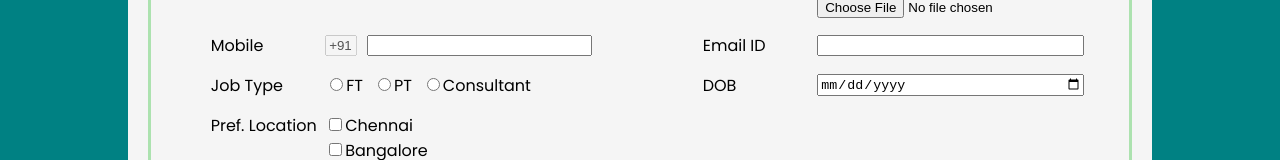
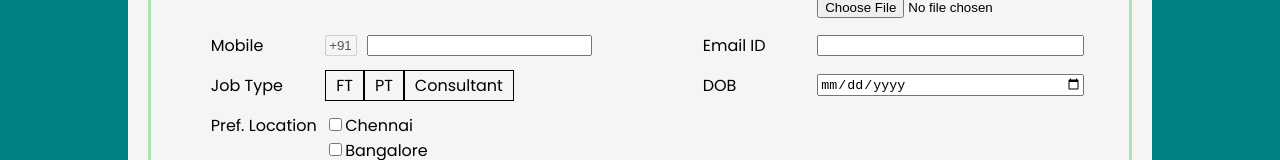
Before and after one commit to Ragav1196/PARIPOORNA-PlACEMENT-PROJECT-CLIENT, a React (Create React App) app: page / in a window 1280 px wide. Shown: the part 154-314 px from the top of the page. Built offline with nearby package versions, Linux system fonts and the light colour scheme; no server answers.

Commit message:
RADIO BUTTON CHANGED Radio button changed into an box

```diff
--- a/src/Components/Form/Form.css
+++ b/src/Components/Form/Form.css
@@ -80,6 +80,15 @@
 
 .form_mainCntr .JobType > div > input:not(:nth-of-type(1)) {
   margin-left: 15px;
+}
+
+.form_mainCntr .JobType > div > label > input {
+  display: none;
+}
+
+.form_mainCntr .JobType .RadioBtnBox {
+  border: 1px solid black;
+  padding: 3px 10px;
 }
 
 /* PREFERRED LOCATION MAIN CONTAINER */
--- a/src/Components/Form/Form.js
+++ b/src/Components/Form/Form.js
@@ -1,11 +1,13 @@
 import { useFormik } from "formik";
-import { useEffect } from "react";
+import { useEffect, useState } from "react";
 import * as yup from "yup";
 import { AddApplicantDetails, EditApplicantDetails } from "../GlobalConstant";
 import Button from "@mui/material/Button";
 import "./Form.css";
 
 export function Form({ editDetails, setFetchedDetails }) {
+  const [radioBtnClrChng, setRadioBtnClrChng] = useState({});
+
   // FORM VALIDATION
   const formValidationSchema = yup.object({
     name: yup.string().required(),
@@ -163,6 +165,7 @@ export function Form({ editDetails, setFetchedDetails }) {
               <div
                 className={errors.jobType && touched.jobType ? "errorsSpl" : ""}
               >
+                <label htmlFor="ft">
                   <input
                     type="radio"
                     id="ft"
@@ -171,8 +174,23 @@ export function Form({ editDetails, setFetchedDetails }) {
                     checked={values.jobType === "Full Time"}
                     onChange={handleChange}
                     onBlur={handleBlur}
+                    onClick={() => setRadioBtnClrChng({ value: "Full Time" })}
                   />
-                <label htmlFor="ft">FT</label>
+
+                  <span
+                    style={{
+                      backgroundColor:
+                        radioBtnClrChng.value === "Full Time"
+                          ? "#1576f563"
+                          : "initial",
+                    }}
+                    className="RadioBtnBox"
+                  >
+                    FT
+                  </span>
+                </label>
+
+                <label htmlFor="pt">
                   <input
                     type="radio"
                     id="pt"
@@ -181,8 +199,23 @@ export function Form({ editDetails, setFetchedDetails }) {
                     checked={values.jobType === "Part Time"}
                     onChange={handleChange}
                     onBlur={handleBlur}
+                    onClick={() => setRadioBtnClrChng({ value: "Part Time" })}
                   />
-                <label htmlFor="pt">PT</label>
+
+                  <span
+                    style={{
+                      backgroundColor:
+                        radioBtnClrChng.value === "Part Time"
+                          ? "#1576f563"
+                          : "initial",
+                    }}
+                    className="RadioBtnBox"
+                  >
+                    PT
+                  </span>
+                </label>
+
+                <label htmlFor="consultant">
                   <input
                     type="radio"
                     id="consultant"
@@ -191,8 +224,21 @@ export function Form({ editDetails, setFetchedDetails }) {
                     checked={values.jobType === "Consultant"}
                     onChange={handleChange}
                     onBlur={handleBlur}
+                    onClick={() => setRadioBtnClrChng({ value: "Consultant" })}
                   />
-                <label htmlFor="consultant">Consultant</label>
+
+                  <span
+                    style={{
+                      backgroundColor:
+                        radioBtnClrChng.value === "Consultant"
+                          ? "#1576f563"
+                          : "initial",
+                    }}
+                    className="RadioBtnBox"
+                  >
+                    Consultant
+                  </span>
+                </label>
               </div>
             </div>
 
```
Lines whose indentation alone changed are shown as unchanged.
